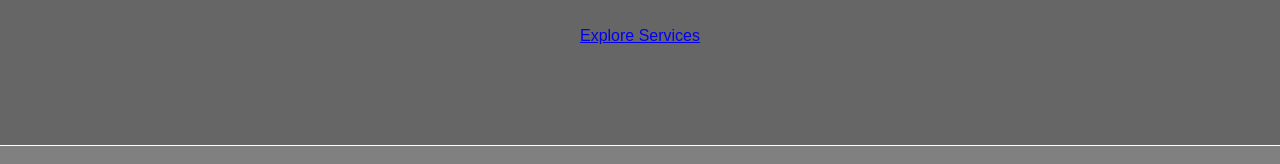
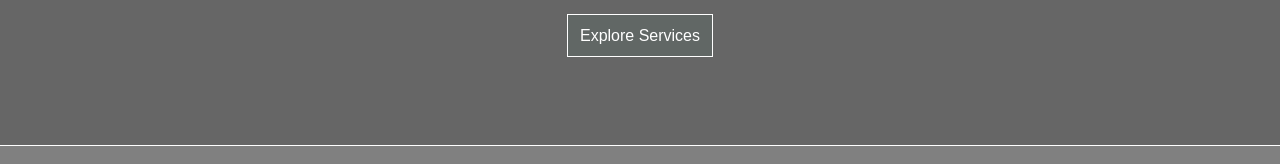
Before and after one commit to sky33-git/Assignment_Project, a plain HTML site: page index.html in a window 1280 px wide. Shown: the part 380-544 px from the top of the page. Drawn offline with Linux system fonts and the light colour scheme; placeholder pictures from the web are drawn by us.

Commit message:
Modified

```diff
--- a/style.css
+++ b/style.css
@@ -75,6 +75,14 @@ body {
 
 .hero-content {
     max-width: 800px;
+}
+
+.hero-content a {
+    color: white;
+    text-decoration: none;
+    border: 1px solid white;
+    padding: 12px;
+    background-color: rgb(97, 103, 101);
 }
 
 .hero-content h1 {
```
